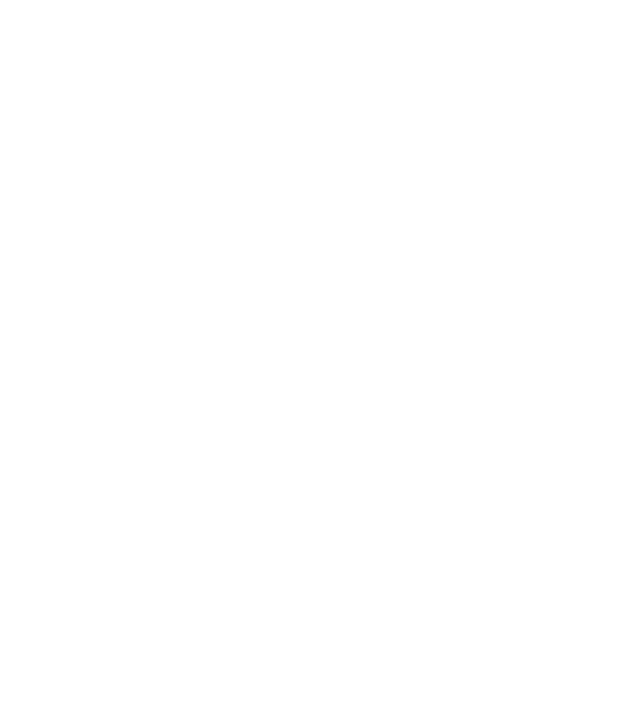
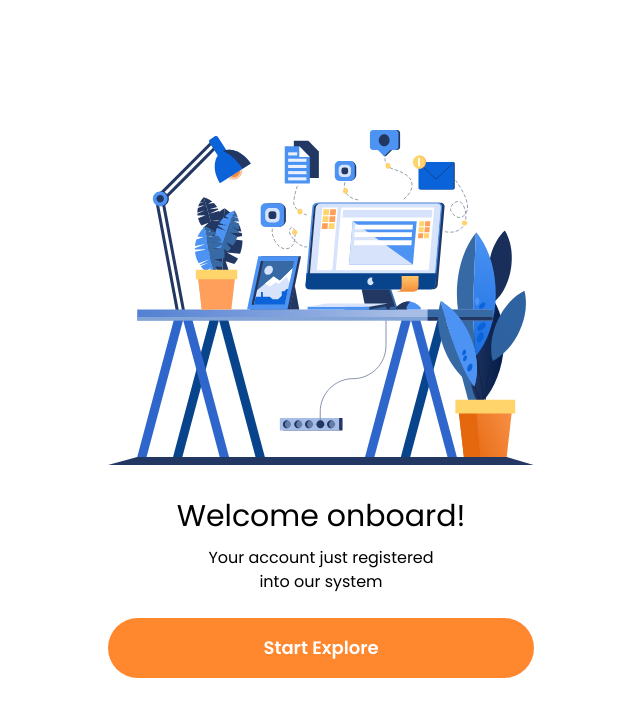
Before and after one commit to setiawan-chandra/crowdfunding-nuxtjs, a Nuxt app: page /register-success in a window 1280 px wide. Before the commit this address had no page. Shown: the top 716 px of the page, without its empty margins (319-959 px from the left). Built offline with nearby package versions, Linux system fonts and the light colour scheme.

Commit message:
Feat: Slicing register-success page

```diff
--- /dev/null
+++ b/pages/register-success.vue
@@ -0,0 +1,33 @@
+<template>
+    <div class="container mx-auto h-screen flex justify-center items-center">
+        <div class="w-full lg:w-1/3 px-10 lg:px-0">
+          <div class="flex justify-center items-center mx-auto mt-6 mb-8">
+            <img src="/images/success-illustration.svg" alt="" class="w-full" />
+          </div>
+          <h2 class="font-medium mb-3 text-3xl text-center">
+            Welcome onboard!
+          </h2>
+          <p class="text-center font-light">
+            Your account just registered
+            <br />
+            into our system
+          </p>
+          <div class="mb-4 mt-6">
+            <div class="mb-3">
+              <button
+                @click="$router.push({ path: '/' })"
+                class="block w-full bg-orange-button hover:bg-green-button text-white font-semibold px-6 py-4 text-lg rounded-full"
+              >
+                Start Explore
+              </button>
+            </div>
+          </div>
+        </div>
+      </div>
+</template>
+
+<script setup lang="ts">
+definePageMeta({
+    layout: 'success'
+})
+</script>
```
